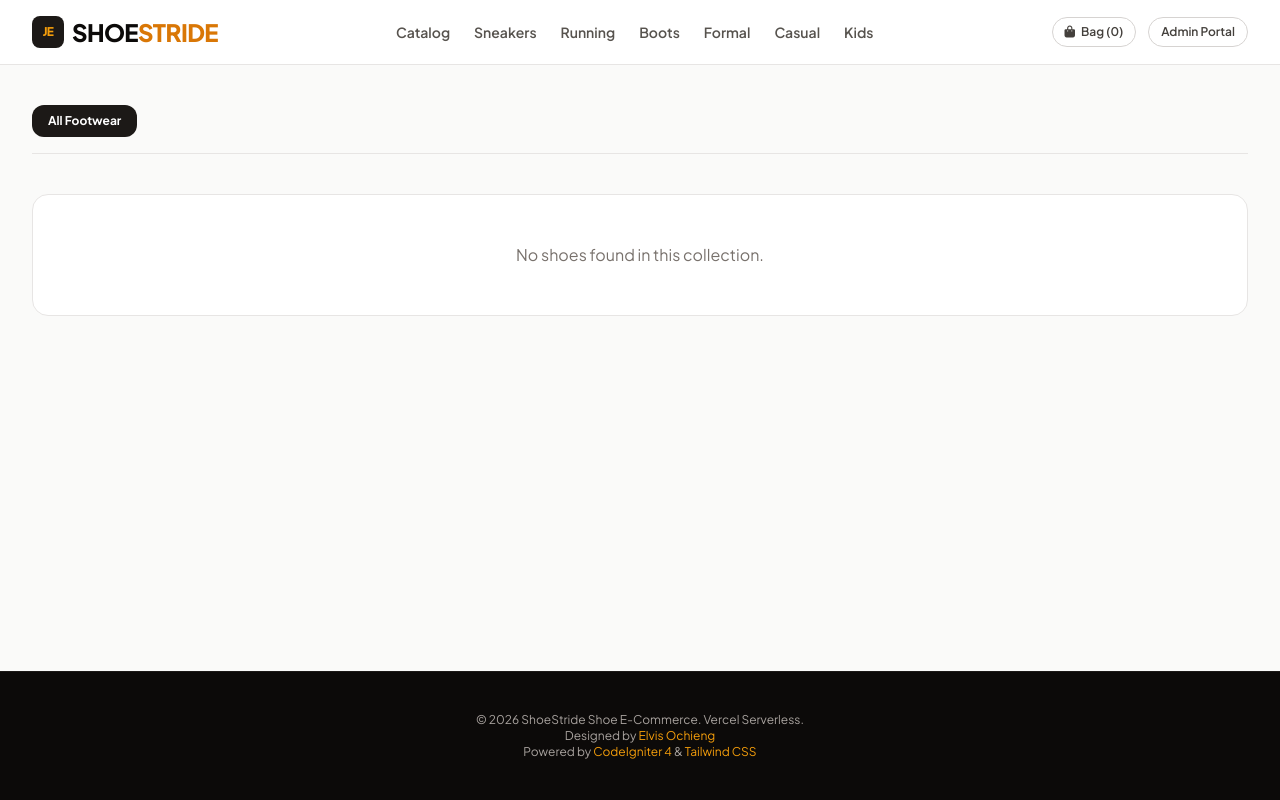
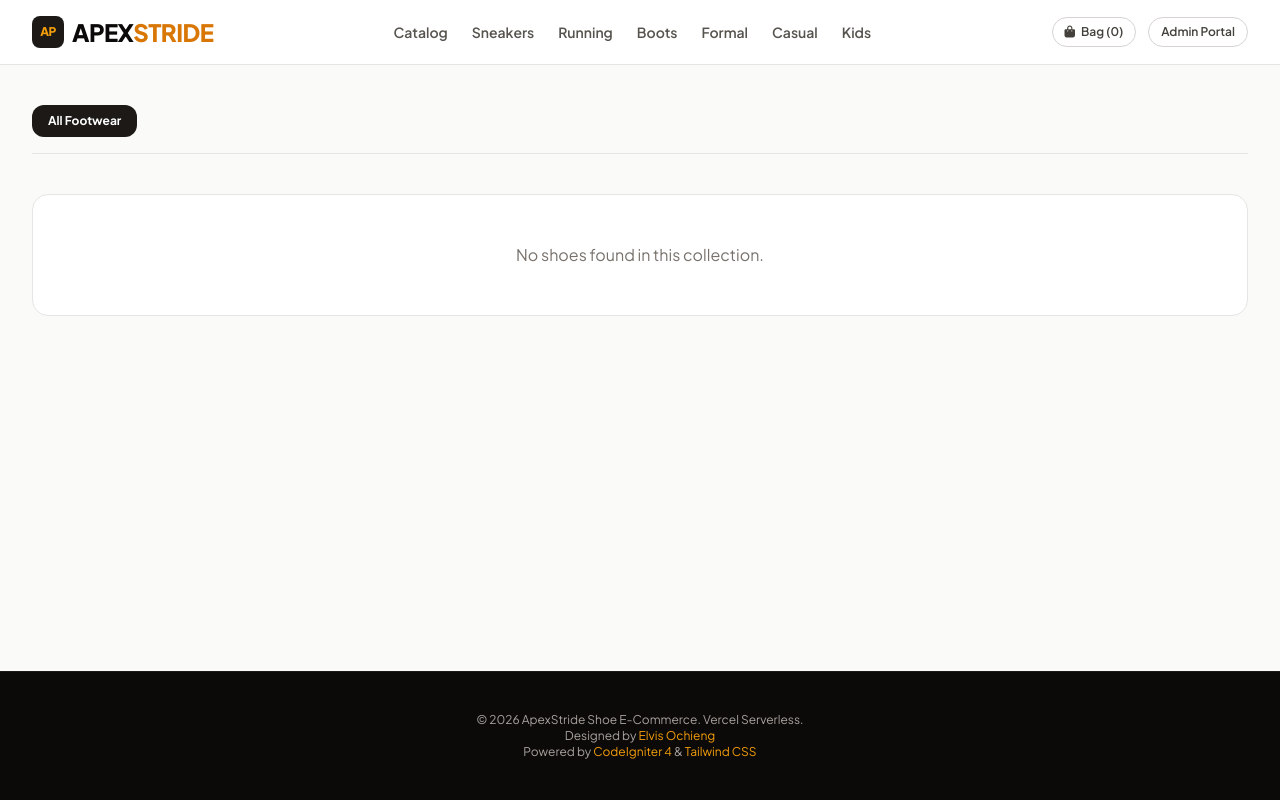
Before and after one commit to jathurwa/JatheStride-Shoe, a CodeIgniter 4 app: the page made by app/Views/store/index.php in a window 1280 px wide. Run offline with PHP 8.4 and a stand-in for CodeIgniter, Linux system fonts and the light colour scheme; the template is opened without the code that fills it, so the values that code supplies are empty; some libraries are stand-ins or nearby versions.

Commit message:
Update branding from ShoeStride to ApexStride
new branding

```diff
--- a/app/Views/layouts/main.php
+++ b/app/Views/layouts/main.php
@@ -19,8 +19,8 @@
     <header class="sticky top-0 z-40 bg-white/95 backdrop-blur-md border-b border-stone-200">
         <div class="max-w-7xl mx-auto px-4 sm:px-6 lg:px-8 h-16 flex items-center justify-between">
             <a href="<?= base_url() ?>" class="flex items-center gap-2 text-stone-950 font-black text-2xl tracking-tight">
-                <span class="w-8 h-8 rounded-lg bg-stone-900 text-amber-500 flex items-center justify-center text-xs">JE</span>
-                <span>SHOE<span class="text-amber-600">STRIDE</span></span>
+                <span class="w-8 h-8 rounded-lg bg-stone-900 text-amber-500 flex items-center justify-center text-xs">AP</span>
+                <span>APEX<span class="text-amber-600">STRIDE</span></span>
             </a>
 
             <nav class="hidden md:flex items-center gap-6 text-sm font-semibold text-stone-600">
@@ -51,7 +51,7 @@
 
     <!-- Footer -->
     <footer class="bg-stone-950 text-stone-400 py-10 border-t border-stone-900 text-xs text-center">
-        <p>&copy; <?= date('Y') ?> ShoeStride Shoe E-Commerce. Vercel Serverless.</p>
+        <p>&copy; <?= date('Y') ?> ApexStride Shoe E-Commerce. Vercel Serverless.</p>
         <p> Designed by <a href="https://github.com/jathestride" target="_blank" class="text-amber-500 hover:text-amber-400">Elvis Ochieng</a></p>
         <p>Powered by <a href="https://codeigniter.com/" target="_blank" class="text-amber-500 hover:text-amber-400">CodeIgniter 4</a> & <a href="https://tailwindcss.com/" target="_blank" class="text-amber-500 hover:text-amber-400">Tailwind CSS</a></p>
     </footer>
```
